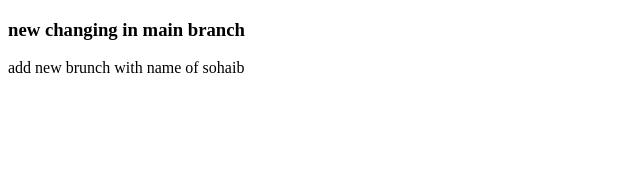
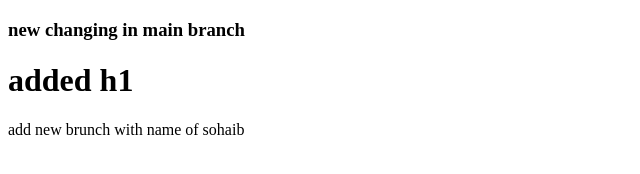
Before and after one commit to Sohaibawan22/first, a plain HTML site: page index.html in a window 1280 px wide. Shown: the whole page, without its empty margins (0-640 px from the left). Drawn offline with Linux system fonts and the light colour scheme.

Commit message:
added a new h1

```diff
--- a/index.html
+++ b/index.html
@@ -7,6 +7,7 @@
 </head>
 <body>
     <h3> new changing in main branch</h3>
+    <h1>added h1</h1>
     <p>add new brunch with name of sohaib</p>
 </body>
 </html>
```
